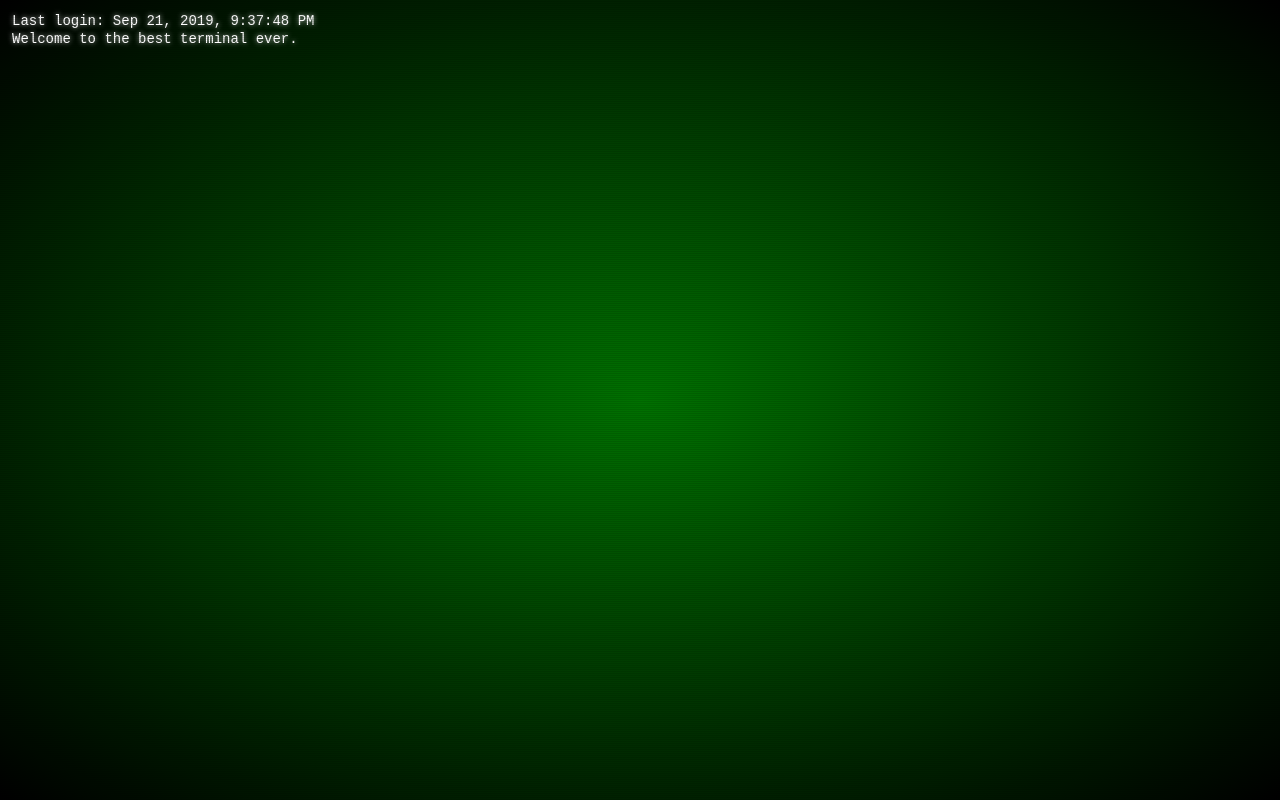
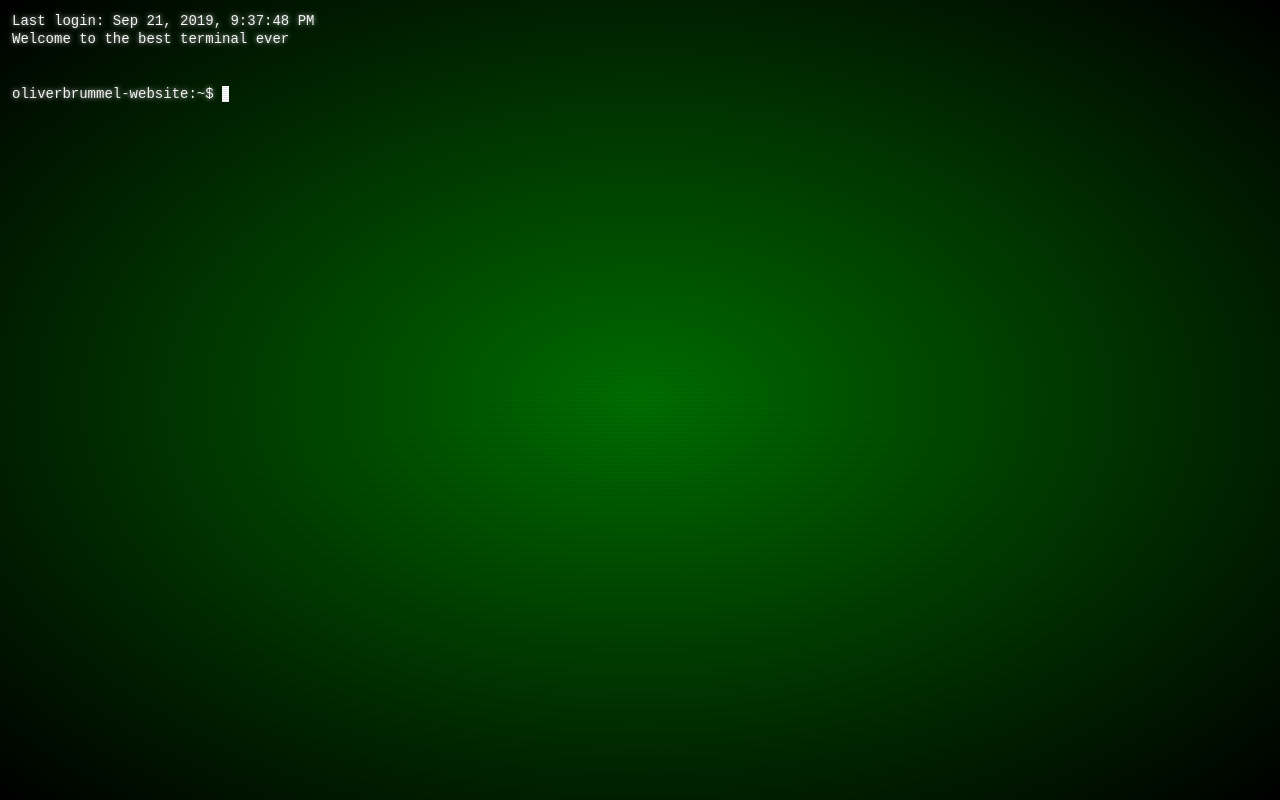
Before and after one commit to oliverbrummel/personal-website, an Angular app: page / in a window 1280 px wide. Built offline with nearby package versions, Linux system fonts and the light colour scheme.

Commit message:
Add initial style for displayed user input

```diff
--- a/src/app/terminal/terminal.component.html
+++ b/src/app/terminal/terminal.component.html
@@ -3,5 +3,12 @@
     <span>Last login: </span>
     <span>{{ currentDateTime | date: 'medium' }}</span>
   </p>
-  <p>Welcome to the best terminal ever.</p>
+  <p>Welcome to the best terminal ever</p>
+
+  <br>
+  <br>
+  <p>
+    <span>oliverbrummel-website:~$</span>&nbsp;
+    <span class="user-input__display">{{ userInput }}</span>
+  </p>
 </section>
--- a/src/app/terminal/terminal.component.scss
+++ b/src/app/terminal/terminal.component.scss
@@ -98,3 +98,7 @@
     opacity: 0.24387;
   }
 }
+
+.user-input__display {
+  border-right: .5em solid #fff;
+}
--- a/src/app/terminal/terminal.component.ts
+++ b/src/app/terminal/terminal.component.ts
@@ -7,6 +7,7 @@ import { Component, OnInit } from '@angular/core';
 })
 export class TerminalComponent implements OnInit {
   currentDateTime: Date;
+  userInput: string;
 
   constructor() { }
 
```
